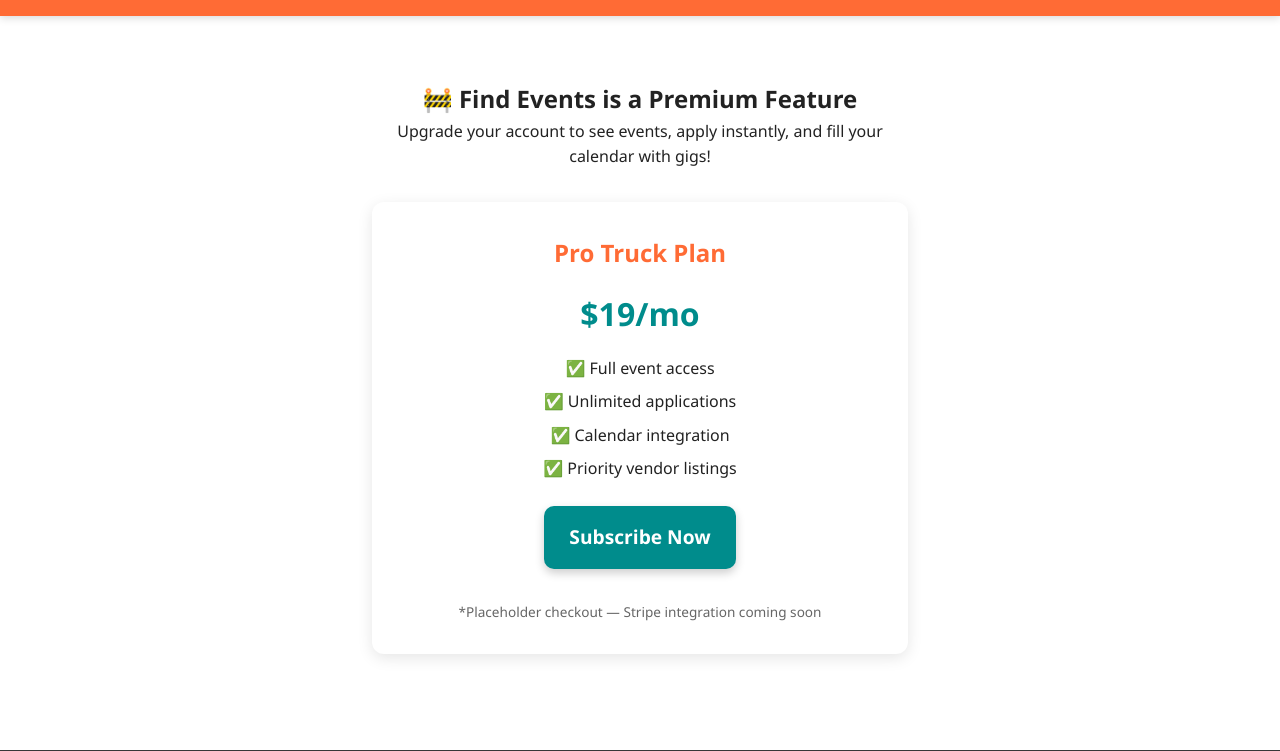
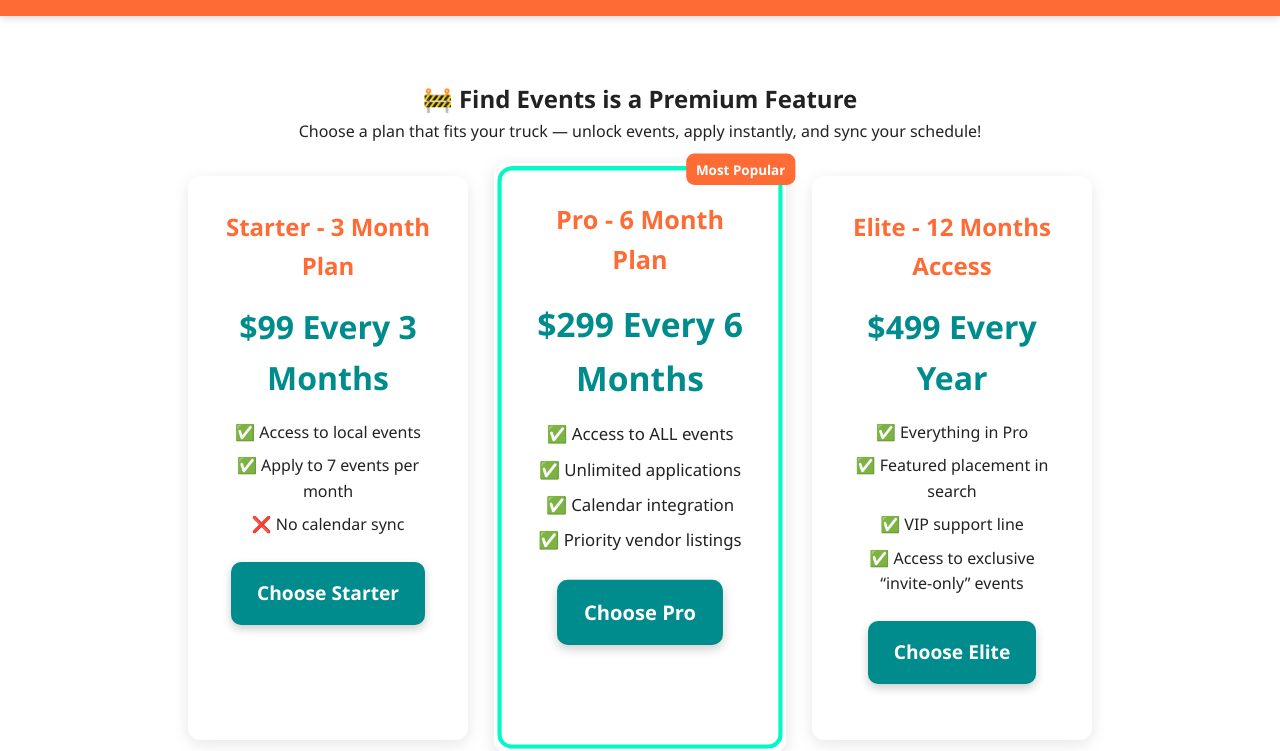
Before and after one commit to designby2sday/Foodtruck-hub, a website: page Truck/paywall.html in a window 1280 px wide. Shown: the part 82-833 px from the top of the page. Drawn offline with Linux system fonts and the light colour scheme.

Commit message:
added pricing teirs and css for the pricing boxes

```diff
--- a/Truck/paywall.html
+++ b/Truck/paywall.html
@@ -3,10 +3,11 @@
 <head>
     <meta charset="UTF-8">
     <meta name="viewport" content="width=device-width, initial-scale=1.0">
-    <title>Food Truck Hub – Unlock Find Events</title>
+    <title>Food Truck Hub – Pricing Plans</title>
     <link rel="stylesheet" href="styles/truck.css">
 </head>
 <body>
+    <!-- ✅ HEADER -->
     <header>
         <img src="images/logo-placeholder.png" alt="Food Truck Hub Logo" class="logo">
         <nav>
@@ -19,23 +20,54 @@
         </nav>
     </header>
 
+    <!-- ✅ MAIN PAYWALL SECTION -->
     <main class="paywall">
         <h2>🚧 Find Events is a Premium Feature</h2>
-        <p>Upgrade your account to see events, apply instantly, and fill your calendar with gigs!</p>
+        <p>Choose a plan that fits your truck — unlock events, apply instantly, and sync your schedule!</p>
+
+        <div class="pricing-container">
+            <!-- Starter Tier -->
             <div class="pricing-box">
-            <h3>Pro Truck Plan</h3>
-            <p class="price">$19/mo</p>
+                <h3>Starter - 3 Month Plan</h3>
+                <p class="price">$99 Every 3 Months</p>
                 <ul>
-                <li>✅ Full event access</li>
+                    <li>✅ Access to local events</li>
+                    <li>✅ Apply to 7 events per month</li>
+                    <li>❌ No calendar sync</li>
+                </ul>
+                <a href="#" class="cta-btn">Choose Starter</a>
+            </div>
+
+            <!-- Pro Tier (highlighted) -->
+            <div class="pricing-box highlighted">
+                <h3>Pro - 6 Month Plan</h3>
+                <p class="price">$299 Every 6 Months</p>
+                <ul>
+                    <li>✅ Access to ALL events</li>
                     <li>✅ Unlimited applications</li>
                     <li>✅ Calendar integration</li>
                     <li>✅ Priority vendor listings</li>
                 </ul>
-            <a href="#" class="cta-btn">Subscribe Now</a>
-            <p class="note">*Placeholder checkout — Stripe integration coming soon</p>
+                <a href="#" class="cta-btn">Choose Pro</a>
+                <span class="badge">Most Popular</span>
+            </div>
+
+            <!-- Elite Tier -->
+            <div class="pricing-box">
+                <h3>Elite - 12 Months Access</h3>
+                <p class="price">$499 Every Year</p>
+                <ul>
+                    <li>✅ Everything in Pro</li>
+                    <li>✅ Featured placement in search</li>
+                    <li>✅ VIP support line</li>
+                    <li>✅ Access to exclusive “invite-only” events</li>
+                </ul>
+                <a href="#" class="cta-btn">Choose Elite</a>
+            </div>
         </div>
     </main>
 
+    <!-- ✅ FOOTER -->
     <footer>
         <p>© 2025 Food Truck Hub. All Rights Reserved.</p>
     </footer>
--- a/Truck/styles/truck.css
+++ b/Truck/styles/truck.css
@@ -448,37 +448,123 @@ footer {
 .paywall {
     text-align: center;
     padding: 4rem 2rem;
-    max-width: 600px;
+    max-width: 1200px;
     margin: 0 auto;
 }
+
+/* ✅ FLEX CONTAINER FOR DESKTOP */
+.pricing-container {
+    display: flex;
+    justify-content: center;
+    align-items: stretch;
+    gap: 2rem;
+    margin-top: 2rem;
+}
+
+/* ✅ PRICING BOX STYLE */
 .pricing-box {
     background: #fff;
     border-radius: 12px;
     padding: 2rem;
-    margin-top: 2rem;
+    width: 280px;
+    text-align: center;
     box-shadow: 0 4px 15px rgba(0,0,0,0.1);
+    position: relative;
+    transition: transform 0.3s ease;
 }
+
+.pricing-box:hover {
+    transform: translateY(-5px);
+}
+
 .pricing-box h3 {
     color: #FF6B35;
     font-size: 1.5rem;
+    margin-bottom: 0.5rem;
 }
+
 .price {
     font-size: 2rem;
     color: #008C8C;
     font-weight: bold;
     margin: 1rem 0;
 }
+
 .pricing-box ul {
     list-style: none;
     padding: 0;
     margin-bottom: 1.5rem;
 }
+
 .pricing-box li {
     margin: 0.5rem 0;
     font-weight: 500;
 }
-.pricing-box .note {
-    font-size: 0.85rem;
-    color: #666;
-    margin-top: 0.5rem;
+
+/* ✅ Highlighted middle tier */
+.highlighted {
+    position: relative;
+    z-index: 2;
+    border-radius: 12px;
+    padding: 2rem;
+    transform: scale(1.05);
+    background: #fff; /* keeps inside white */
+    border: 4px solid transparent; /* transparent border to hold animation */
+    background-clip: padding-box;
 }
+
+/* 🔥 Create animated border effect only */
+.highlighted::before {
+    content: "";
+    position: absolute;
+    top: 0;
+    left: 0;
+    right: 0;
+    bottom: 0;
+    border-radius: 14px;
+    padding: 4px; /* thickness of animated border */
+    background: linear-gradient(270deg, #FF5F1F, #01F9C6, #01F9C6);
+    background-size: 600% 600%;
+    animation: borderMove 6s ease infinite;
+    -webkit-mask:
+       linear-gradient(#fff 0 0) content-box,
+       linear-gradient(#fff 0 0);
+    -webkit-mask-composite: xor;
+            mask-composite: exclude;
+    z-index: -1;
+}
+
+.badge {
+    position: absolute;
+    top: -12px;
+    right: -12px;
+    background: #FF6B35;
+    color: #fff;
+    padding: 0.3rem 0.6rem;
+    font-size: 0.8rem;
+    border-radius: 8px;
+    font-weight: bold;
+}
+
+/* ✅ STACK ON MOBILE */
+@media (max-width: 800px) {
+    .pricing-container {
+        flex-direction: column;
+        align-items: center;
+    }
+    .highlighted {
+        transform: scale(1);
+    }
+}
+
+@keyframes borderGlow {
+    0% {
+        background-position: 0% 50%;
+    }
+    50% {
+        background-position: 100% 50%;
+    }
+    100% {
+        background-position: 0% 50%;
+    }
+}
```
Lines whose indentation alone changed are shown as unchanged.
